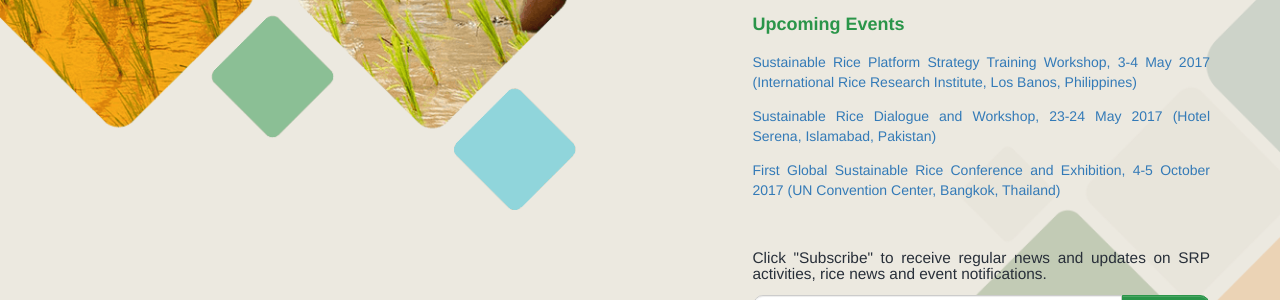
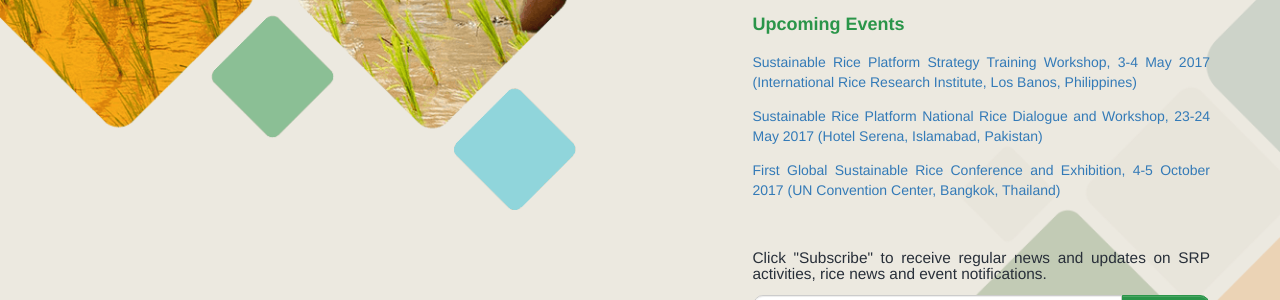
Before and after one commit to sustainablericeplatform/sustainablericeplatform.github.io, a Jekyll site: the page built from index.html, in a window 1280 px wide. Shown: the part 933-1233 px from the top of the page. Built offline with Jekyll 4.4.1, drawn with Linux system fonts in a browser that asks for light colours.

Commit message:
Update index.html

```diff
--- a/index.html
+++ b/index.html
@@ -19,7 +19,7 @@
                 <p><a href="https://sites.google.com/site/srpsustainablerice/latest-news/january-2017" target="_blank">Pioneering sustainable rice cultivation in Vietnam</a></p>
                 <h2 class="green">Upcoming Events</h2>
                 <p><a href="/assets/docs/SRP Training Strategy Workshop_28 March 2017.pdf" target="_blank">Sustainable Rice Platform Strategy Training Workshop, 3-4 May 2017 (International Rice Research Institute, Los Banos, Philippines)</a></p>
-                <p><a href="/assets/docs/SRP Rice Dialogue and Workshop_28 March 2017.pdf" target="_blank">Sustainable Rice Dialogue and Workshop, 23-24 May 2017 (Hotel Serena, Islamabad, Pakistan)</a></p>
+                <p><a href="/assets/docs/SRP National Rice Dialogue and Workshop_28 March 2017.pdf" target="_blank">Sustainable Rice Platform National Rice Dialogue and Workshop, 23-24 May 2017 (Hotel Serena, Islamabad, Pakistan)</a></p>
                 <p><a href="http://www.sustainablericeconference.org" target="_blank">First Global Sustainable Rice Conference and Exhibition, 4-5 October 2017 (UN Convention Center, Bangkok, Thailand)</a></p>
                 <div class="subscribe-wrapper" style="margin-top: 50px;">
                     <p style="line-height: 1;"><small>Click "Subscribe" to receive regular news and updates on SRP activities, rice news and event notifications.</small></p>
```
